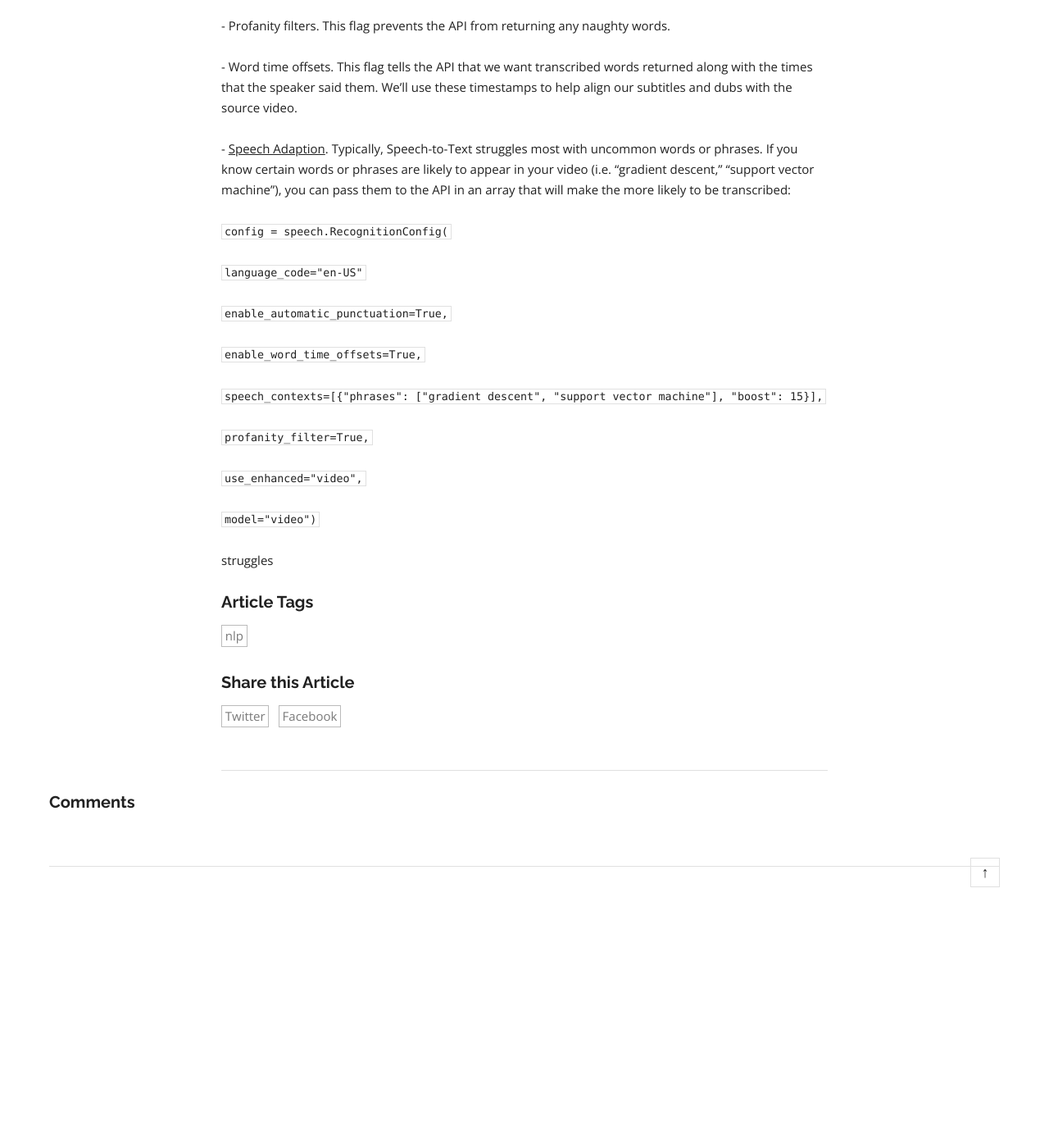
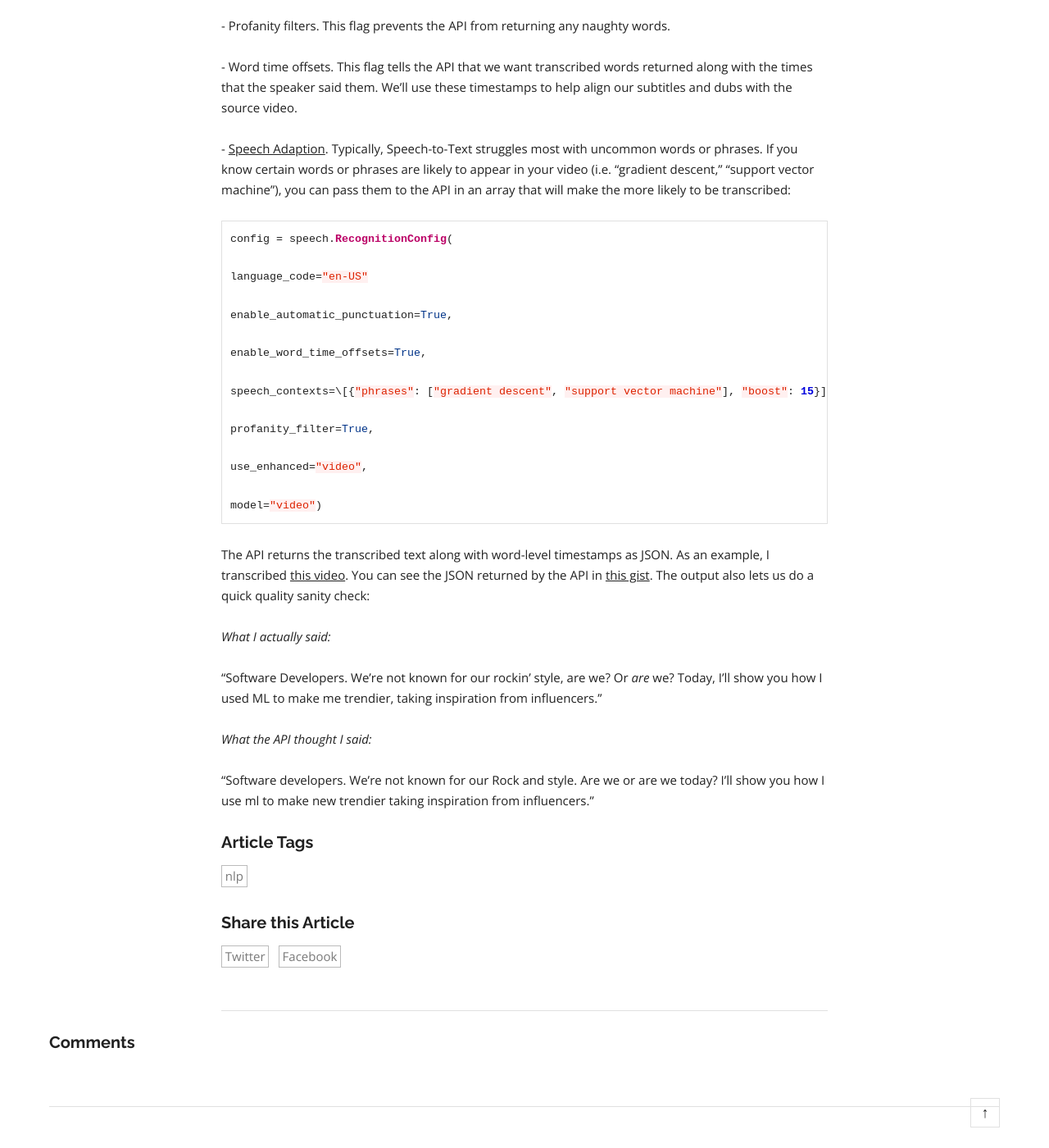
Before and after one commit to dalequark/daleonai, a Jekyll site: the page built from _posts/2021-02-02-ai-dubs-over-subs-translating-and-dubbing-videos-with-ai.md, in a window 1280 px wide and 1400 px high, scrolled down 3946 px. Shown: the whole window at 82% size. Built offline with Jekyll 4.4.1, drawn with Linux system fonts in a browser that asks for light colours; some web fonts are replaced; a script that is not in the unit is left out; comment, search, counter and statistics services are not loaded; before the commit the page ends 5053 px from its top, so only the background shows below that.

Commit message:
Update Blog “2021-02-02-ai-dubs-over-subs-translating-and-dubbing-videos-with-ai”

````diff
--- a/_posts/2021-02-02-ai-dubs-over-subs-translating-and-dubbing-videos-with-ai.md
+++ b/_posts/2021-02-02-ai-dubs-over-subs-translating-and-dubbing-videos-with-ai.md
@@ -76,20 +76,30 @@ The first step in translating a video is transcribing its audio to words. To do
 
 \- [Speech Adaption](https://cloud.google.com/speech-to-text/docs/context-strength?utm_source=blog&utm_medium=partner&utm_campaign=CDR_dal_aiml_ai-dubs_020221). Typically, Speech-to-Text struggles most with uncommon words or phrases. If you know certain words or phrases are likely to appear in your video (i.e. "gradient descent," "support vector machine"), you can pass them to the API in an array that will make the more likely to be transcribed:
 
-`config = speech.RecognitionConfig(`
+```python
+config = speech.RecognitionConfig(
 
-`language_code="en-US"`
+language_code="en-US"
 
-`enable_automatic_punctuation=True,`
+enable_automatic_punctuation=True,
 
-`enable_word_time_offsets=True,`
+enable_word_time_offsets=True,
 
-`speech_contexts=[{"phrases": ["gradient descent", "support vector machine"], "boost": 15}],`
+speech_contexts=\[{"phrases": ["gradient descent", "support vector machine"], "boost": 15}],
 
-`profanity_filter=True,`
+profanity_filter=True,
 
-`use_enhanced="video",`
+use_enhanced="video",
 
-`model="video")`
+model="video")
+```
 
-struggles
+The API returns the transcribed text along with word-level timestamps as JSON. As an example, I transcribed [this video](https://youtu.be/o6nGn1euRjk). You can see the JSON returned by the API in [this gist](https://gist.github.com/dalequark/e983b929b6194adb49d00a9c55ae4e33). The output also lets us do a quick quality sanity check:
+
+*What I actually said:*
+
+"Software Developers. We're not known for our rockin' style, are we? Or *are* we? Today, I'll show you how I used ML to make me trendier, taking inspiration from influencers."
+
+*What the API thought I said:*
+
+"Software developers. We're not known for our Rock and style. Are we or are we today? I'll show you how I use ml to make new trendier taking inspiration from influencers."
````
